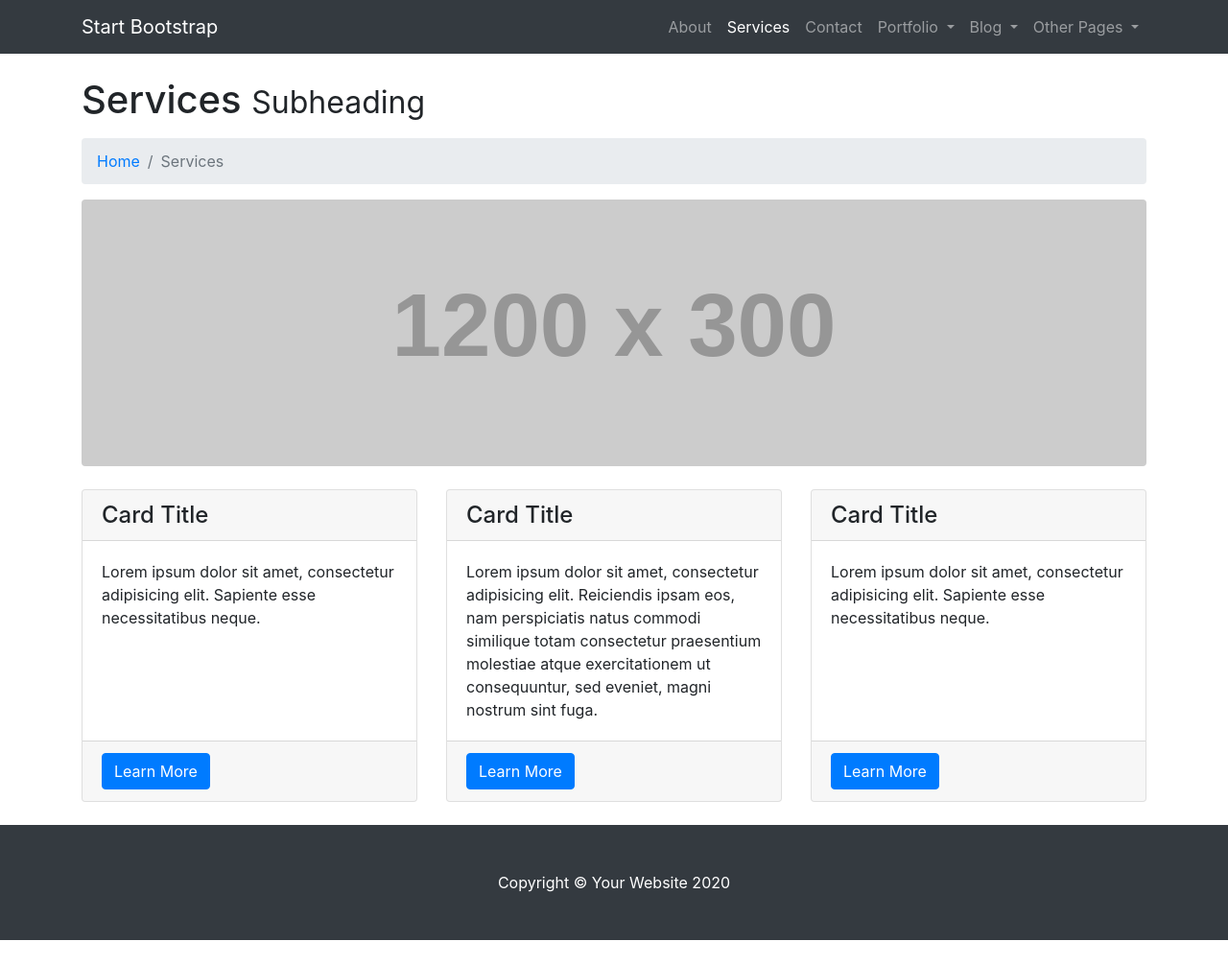
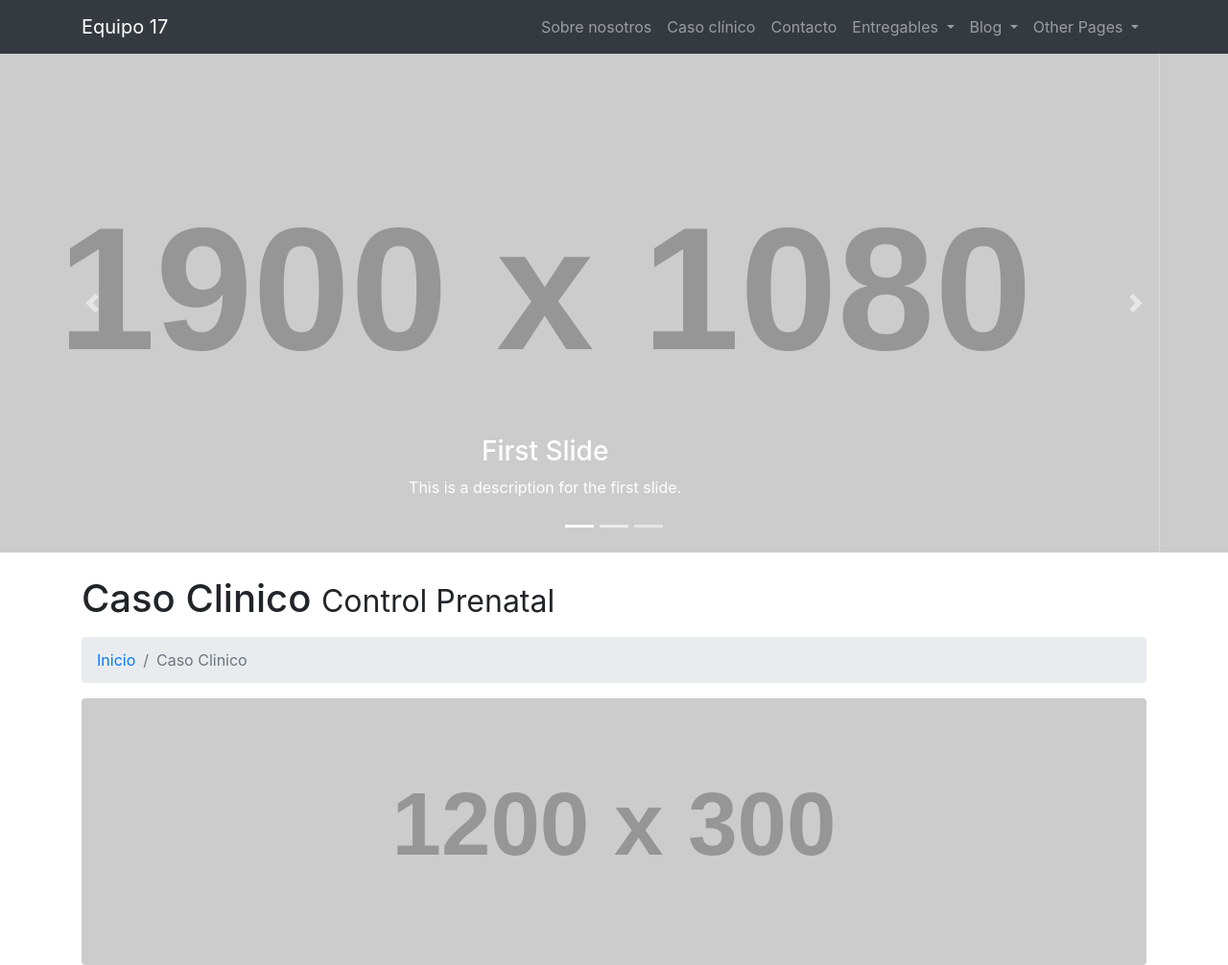
Before and after one commit to mauricio-gallardo22/externo, a website: page caso_clinico.html in a window 1280 px wide. Shown: the top 1006 px of the page at 96% size. Before the commit the page ends 980 px from the top, so only its background shows below. Drawn offline with Linux system fonts and the light colour scheme; placeholder pictures from the web are drawn by us.

Commit message:
Update and rename services.html to caso_clinico.html

```diff
--- a/services.html
+++ b/caso_clinico.html
@@ -23,31 +23,32 @@
   <!-- Navigation -->
   <nav class="navbar fixed-top navbar-expand-lg navbar-dark bg-dark fixed-top">
     <div class="container">
-      <a class="navbar-brand" href="index.html">Start Bootstrap</a>
+      <a class="navbar-brand" href="index.html">Equipo 17</a>
       <button class="navbar-toggler navbar-toggler-right" type="button" data-toggle="collapse" data-target="#navbarResponsive" aria-controls="navbarResponsive" aria-expanded="false" aria-label="Toggle navigation">
         <span class="navbar-toggler-icon"></span>
       </button>
       <div class="collapse navbar-collapse" id="navbarResponsive">
         <ul class="navbar-nav ml-auto">
           <li class="nav-item">
-            <a class="nav-link" href="about.html">About</a>
-          </li>
-          <li class="nav-item active">
-            <a class="nav-link" href="services.html">Services</a>
+            <a class="nav-link" href="Sobre nosotros.html">Sobre nosotros</a>
           </li>
           <li class="nav-item">
-            <a class="nav-link" href="contact.html">Contact</a>
+            <a class="nav-link" href="services.html">Caso clínico</a>
+          </li>
+          <li class="nav-item">
+            <a class="nav-link" href="prueba.html">Contacto</a>
           </li>
           <li class="nav-item dropdown">
             <a class="nav-link dropdown-toggle" href="#" id="navbarDropdownPortfolio" data-toggle="dropdown" aria-haspopup="true" aria-expanded="false">
-              Portfolio
+              Entregables
             </a>
             <div class="dropdown-menu dropdown-menu-right" aria-labelledby="navbarDropdownPortfolio">
-              <a class="dropdown-item" href="portfolio-1-col.html">1 Column Portfolio</a>
-              <a class="dropdown-item" href="portfolio-2-col.html">2 Column Portfolio</a>
-              <a class="dropdown-item" href="portfolio-3-col.html">3 Column Portfolio</a>
-              <a class="dropdown-item" href="portfolio-4-col.html">4 Column Portfolio</a>
-              <a class="dropdown-item" href="portfolio-item.html">Single Portfolio Item</a>
+              <a class="dropdown-item" href="portfolio-1-col.html">Entregable 1</a>
+              <a class="dropdown-item" href="portfolio-2-col.html">Entregable 2</a>
+              <a class="dropdown-item" href="portfolio-3-col.html">Entregable 3</a>
+              <a class="dropdown-item" href="portfolio-4-col.html">Entregable 4</a>
+              <a class="dropdown-item" href="portfolio-item.html">Entregable 5</a>
+              <a class="dropdown-item" href="portfolio-item.html">Entregable 6</a>
             </div>
           </li>
           <li class="nav-item dropdown">
@@ -77,19 +78,60 @@
     </div>
   </nav>
 
+  <header>
+    <div id="carouselExampleIndicators" class="carousel slide" data-ride="carousel">
+      <ol class="carousel-indicators">
+        <li data-target="#carouselExampleIndicators" data-slide-to="0" class="active"></li>
+        <li data-target="#carouselExampleIndicators" data-slide-to="1"></li>
+        <li data-target="#carouselExampleIndicators" data-slide-to="2"></li>
+      </ol>
+      <div class="carousel-inner" role="listbox">
+        <!-- Slide One - Set the background image for this slide in the line below -->
+        <div class="carousel-item active" style="background-image: url('http://placehold.it/1900x1080')">
+          <div class="carousel-caption d-none d-md-block">
+            <h3>First Slide</h3>
+            <p>This is a description for the first slide.</p>
+          </div>
+        </div>
+        <!-- Slide Two - Set the background image for this slide in the line below -->
+        <div class="carousel-item" style="background-image: url('http://placehold.it/1900x1080')">
+          <div class="carousel-caption d-none d-md-block">
+            <h3>Second Slide</h3>
+            <p>This is a description for the second slide.</p>
+          </div>
+        </div>
+        <!-- Slide Three - Set the background image for this slide in the line below -->
+        <div class="carousel-item" style="background-image: url('http://placehold.it/1900x1080')">
+          <div class="carousel-caption d-none d-md-block">
+            <h3>Third Slide</h3>
+            <p>This is a description for the third slide.</p>
+          </div>
+        </div>
+      </div>
+      <a class="carousel-control-prev" href="#carouselExampleIndicators" role="button" data-slide="prev">
+        <span class="carousel-control-prev-icon" aria-hidden="true"></span>
+        <span class="sr-only">Previous</span>
+      </a>
+      <a class="carousel-control-next" href="#carouselExampleIndicators" role="button" data-slide="next">
+        <span class="carousel-control-next-icon" aria-hidden="true"></span>
+        <span class="sr-only">Next</span>
+      </a>
+    </div>
+  </header>
+
   <!-- Page Content -->
   <div class="container">
 
     <!-- Page Heading/Breadcrumbs -->
-    <h1 class="mt-4 mb-3">Services
-      <small>Subheading</small>
+    <h1 class="mt-4 mb-3">Caso Clinico
+      <small>Control Prenatal</small>
     </h1>
 
     <ol class="breadcrumb">
       <li class="breadcrumb-item">
-        <a href="index.html">Home</a>
+        <a href="index.html">Inicio</a>
       </li>
-      <li class="breadcrumb-item active">Services</li>
+      <li class="breadcrumb-item active">Caso Clinico</li>
     </ol>
 
     <!-- Image Header -->
```
